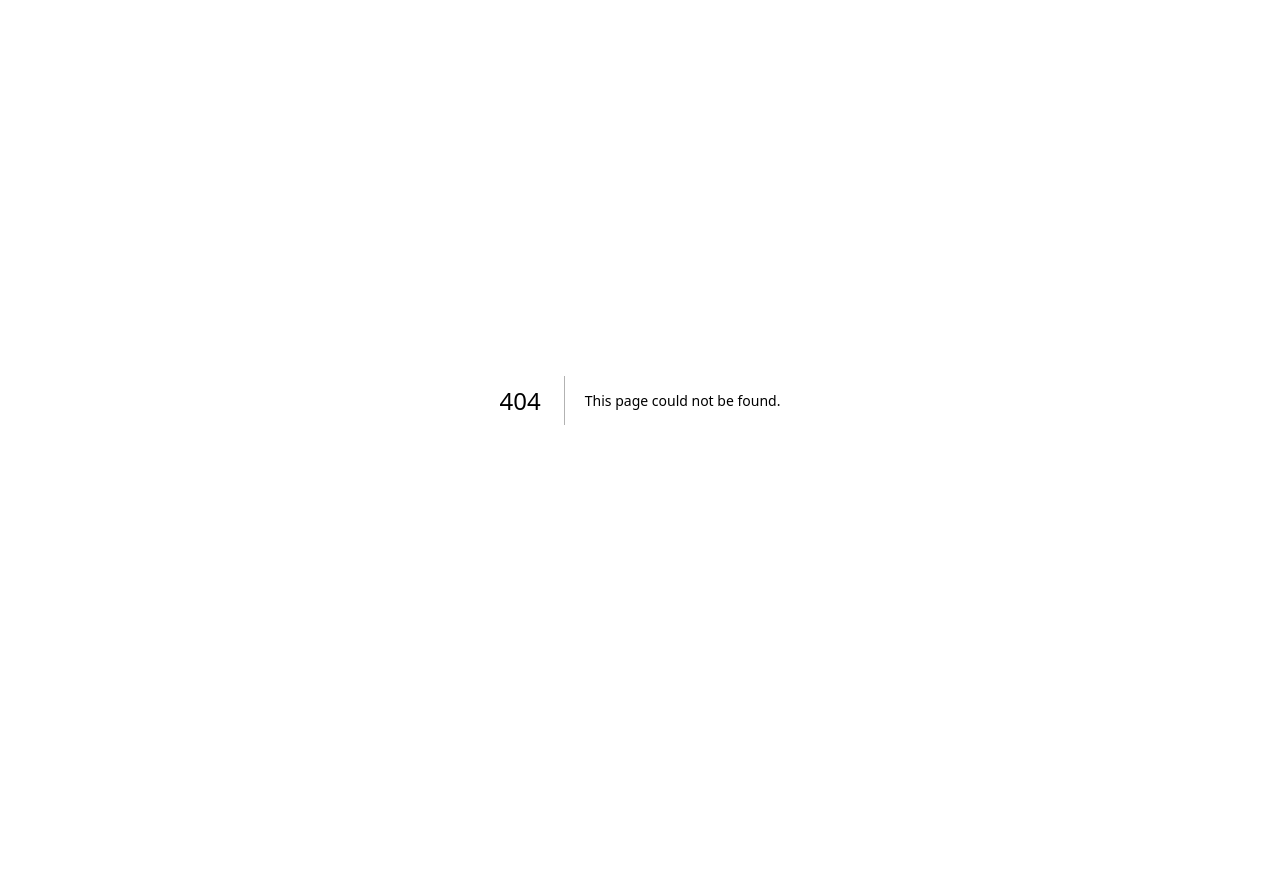
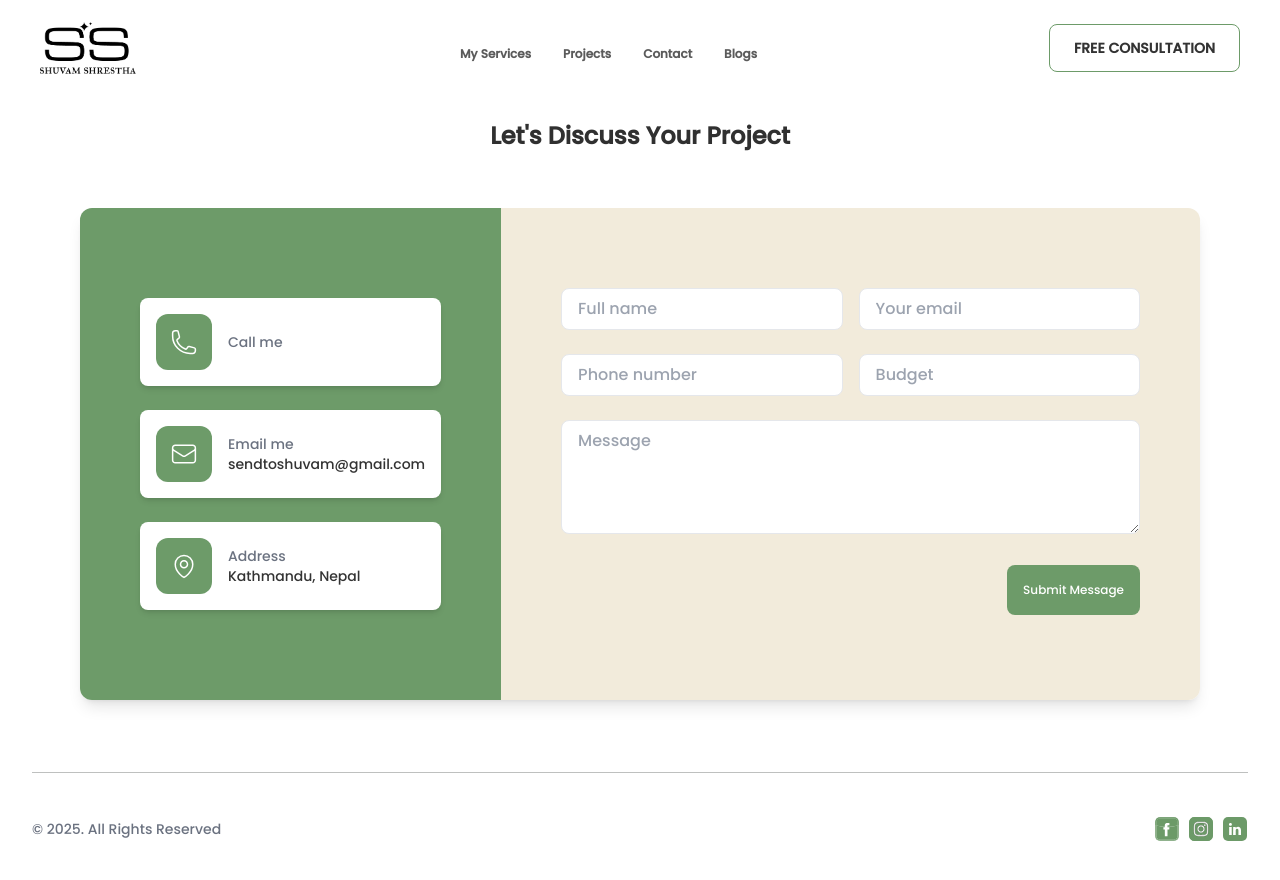
Before and after one commit to RitikaShrestha-me/ShuvamShrestha, a Next.js app: page /contact in a window 1280 px wide. Before the commit this address had no page. Shown: the top 880 px of the page. Before the commit the page ends 800 px from the top, so only its background shows below. Built offline with nearby package versions, Linux system fonts and the light colour scheme.

Commit message:
hire me, navlinks, moved contact to new page

```diff
--- a/src/sections/Home/ContactForm/ContactForm.tsx
+++ b/src/app/(root)/contact/page.tsx
@@ -1,3 +1,5 @@
+'use client';
+
 import { AddressIcon, CallIcon, MailIcon } from '@/assets/svg';
 import { EMAIL_ID } from '@/constants/consts';
 import React, { useState } from "react";
@@ -52,7 +54,7 @@ const ContactForm = () => {
 	};
 
 	return (
-		<div id='contact' className="w-full py-10 mb-8">
+		<div className="w-full py-10 mb-8 mt-20">
 			<div className="max-w-6xl mx-auto px-4">
 				<h2 className="text-2xl font-bold text-center mb-14">
 					Let&apos;s Discuss Your Project
@@ -63,7 +65,7 @@ const ContactForm = () => {
 						<div className="space-y-6">
 							{/* Call Me */}
 							<div className="flex items-center bg-white text-primary rounded-lg p-4 gap-4 shadow-md">
-								<div className='h-14 w-14 bg-primary rounded-xl flex justify-center items-center'><CallIcon /></div>
+								<div className='h-14 w-14 bg-primary rounded-xl text-white flex justify-center items-center'><CallIcon /></div>
 								<div>
 									<p className="text-gray-500">Call me</p>
 									<p className="text-neutral">{process.env.NEXT_PUBLIC_PHONE_NUMBER}</p>
@@ -71,7 +73,7 @@ const ContactForm = () => {
 							</div>
 							{/* Email Me */}
 							<div className="flex items-center bg-white text-primary rounded-lg p-4 gap-4 shadow-md">
-								<div className='h-14 w-14 bg-primary rounded-xl flex justify-center items-center'><MailIcon height={20} width={26} /></div>
+								<div className='h-14 w-14 bg-primary rounded-xl text-white flex justify-center items-center'><MailIcon height={20} width={26} /></div>
 								<div>
 									<p className="text-gray-500">Email me</p>
 									<p className="text-neutral">{EMAIL_ID}</p>
--- a/src/app/(root)/page.tsx
+++ b/src/app/(root)/page.tsx
@@ -2,11 +2,9 @@
 
 import Hero from "@/sections/Home/Hero/Hero";
 import MyJourney from "@/sections/Home/MyJourney/MyJourney";
-import AcademicTimeline from "@/sections/Home/AcademicTimeline/AcademicTimeline";
 import Toolbox from '@/sections/Home/Toolbox/Toolbox';
 import ExpertiseShowcase from '@/sections/Home/ExpertiseShowcase/ExpertiseShowcase';
 import Achievements from '@/sections/Home/Achievements/Achievements';
-import ContactForm from '@/sections/Home/ContactForm/ContactForm';
 import ServicesSection from '@/sections/Home/Services/ServicesSection';
 
 const Home = () => {
@@ -19,7 +17,6 @@ const Home = () => {
 			<ServicesSection />
 			<ExpertiseShowcase />
 			<Achievements />
-			<ContactForm />
 		</div>
 	)
 }
--- a/src/components/Button/HireMeButton.tsx
+++ b/src/components/Button/HireMeButton.tsx
@@ -4,8 +4,8 @@ import Link from 'next/link';
 
 export default function HireMeButton() {
 	return (
-		<Link href="/#contact" className="btn btn-ghost border h-14 border-primary cursor-pointer text-neutral text-sm w-full hover:bg-primary hover:text-white">
-			<p className="lg:py-2 lg:px-6 lg:text-lg">Hire Me</p>
+		<Link href="/#my-services" className="btn btn-ghost border h-12 border-primary cursor-pointer text-neutral text-sm w-full hover:bg-primary hover:text-white">
+			<p className="lg:px-2 lg:text-sm">Free Consultation</p>
 		</Link>
 	)
 }
--- a/src/sections/Home/ExpertiseShowcase/ExpertiseShowcase.tsx
+++ b/src/sections/Home/ExpertiseShowcase/ExpertiseShowcase.tsx
@@ -11,7 +11,7 @@ const projects = [
 
 const ExpertiseShowcase = () => {
 	return (
-		<div id='portfolio' className="flex flex-col items-center py-10">
+		<div id='projects' className="flex flex-col items-center py-10">
 			<h2 className="text-3xl font-semibold mb-8 px-2 text-center">Showcasing My Expertise</h2>
 			<div className="grid grid-cols-1 sm:grid-cols-2 md:grid-cols-3 gap-5 py-4 px-4 lg:px-20">
 				{projects.map((project, index) => (
--- a/src/sections/Home/Services/ServicesSection.tsx
+++ b/src/sections/Home/Services/ServicesSection.tsx
@@ -9,6 +9,19 @@ const ServicesSection = () => {
 
 	const services = [
 		{
+			id: 'free-guidance',
+			title: 'Free Guidance',
+			description: 'Complimentary consultation and support',
+			icon: LightbulbIcon,
+			color: 'bg-green-50 border-green-200',
+			iconColor: 'text-green-600',
+			features: [
+				'New product Idea generation',
+				'Mind Mapping',
+				'Career Consultation',
+				'Basics of Sales and Marketing'
+			]
+		}, {
 			id: 'business',
 			title: 'Creating a Business',
 			description: 'Comprehensive business development solutions',
@@ -37,20 +50,6 @@ const ServicesSection = () => {
 				'Use of AI for quick iteration',
 				'Helping to create a dynamic team'
 			]
-		},
-		{
-			id: 'free-guidance',
-			title: 'Free Guidance',
-			description: 'Complimentary consultation and support',
-			icon: LightbulbIcon,
-			color: 'bg-green-50 border-green-200',
-			iconColor: 'text-green-600',
-			features: [
-				'New product Idea generation',
-				'Mind Mapping',
-				'Career Consultation',
-				'Basics of Sales and Marketing'
-			]
 		}
 	];
 
@@ -60,7 +59,7 @@ const ServicesSection = () => {
 	};
 
 	return (
-		<section className="py-16 px-4 bg-background">
+		<section id='my-services' className="py-16 px-4 bg-background">
 			<div className="max-w-7xl mx-auto">
 				<div className="text-center mb-12">
 					<h2 className="text-3xl md:text-4xl font-bold text-foreground mb-4">
--- a/src/sections/Navbar/NavLinks/NavLinks.tsx
+++ b/src/sections/Navbar/NavLinks/NavLinks.tsx
@@ -1,14 +1,14 @@
 import Link from "next/link";
 
-export const allCategory = ['About', 'Experience', 'Portfolio', 'Certificate', 'Contact', 'Blogs']
+export const allCategory = ['My Services', 'Projects', 'Contact', 'Blogs']
 
 export default function NavLinks() {
 
 	const createCategoryLink = (category: string) => {
-		if (['Blogs']?.includes(category)) {
+		if (['Blogs', 'Contact']?.includes(category)) {
 			return `${category.toLowerCase()}`
 		}
-		return `#${category.toLowerCase()}`
+		return `#${category.toLowerCase().split(' ').join('-')}`
 	}
 
 	const createCategoryValue = (category: string) => {
```
